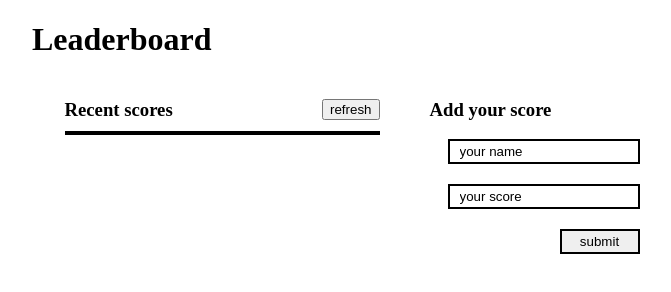
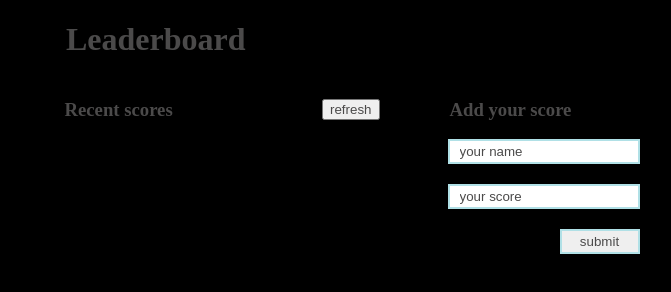
Before and after one commit to ibugithub/leaderBoard, a website with bundled scripts: page src/index.html in a window 1280 px wide. Shown: the whole page, without its empty margins (288-959 px from the left). Built offline with nearby package versions, Linux system fonts and the light colour scheme; no server answers.

Commit message:
Add some style

```diff
--- a/src/style.css
+++ b/src/style.css
@@ -1,3 +1,8 @@
+body {
+  color: #4b4a4a;
+  background-color: black;
+}
+
 #title_refreshButton {
   display: flex;
   align-items: center;
@@ -9,7 +14,6 @@
 
 #score_table {
   margin-top: unset;
-  border: 2px solid black;
   display: flex;
   flex-direction: column;
 }
@@ -18,6 +22,11 @@
   display: flex;
   padding: 5px;
   gap: 5px;
+  border: 2px solid powderblue;
+  border-bottom: unset;
+  margin-bottom: 5px;
+  color: #4b4a4a;
+  font-size: 13px;
 }
 
 #main_section {
@@ -30,7 +39,7 @@
 }
 
 .title_container {
-  max-width: 640px;
+  max-width: 572px;
   margin: auto;
 }
 
@@ -42,22 +51,23 @@
 
 #nameInput::placeholder,
 #scoreInput::placeholder {
-  color: black;
+  color: #4b4a4a;
 }
 
 #nameInput,
 #scoreInput,
 #submitButton {
   margin-bottom: 20px;
-  border: 2px solid black;
+  border: 2px solid powderblue;
   padding: 3px;
   padding-left: 10px;
   padding-right: 10px;
   width: 80%;
+  color: #4b4a4a;
 }
 
 #score_table li:nth-child(even) {
-  background-color: rgb(196, 193, 193);
+  background-color: rgb(219 237 240);
 }
 
 .padding-left-unset {
@@ -83,3 +93,11 @@
 #submitButton {
   width: 80px;
 }
+
+#add_score  h3 {
+padding-left: 20px;
+}
+
+#refresh_button button{
+  color: #4b4a4a;
+}
```
Also changed, not shown: dist/indexbundle.js.
